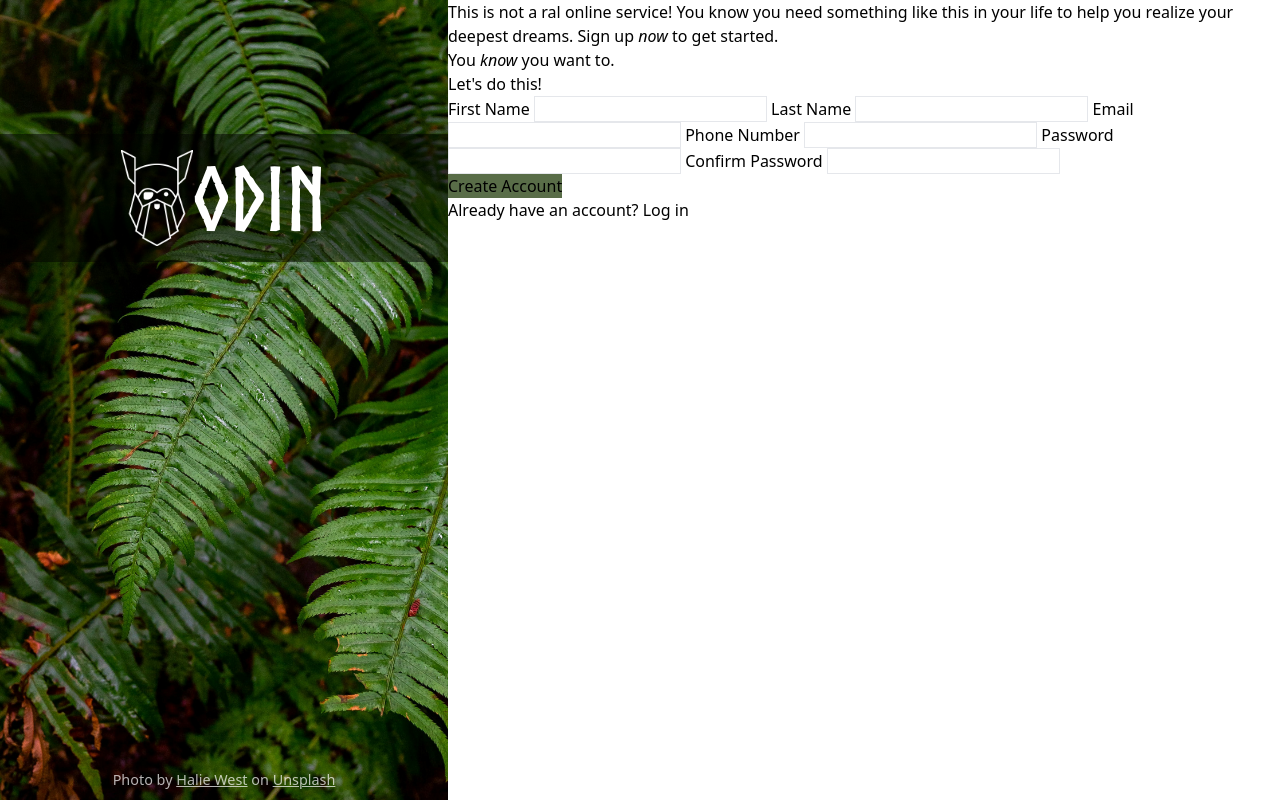
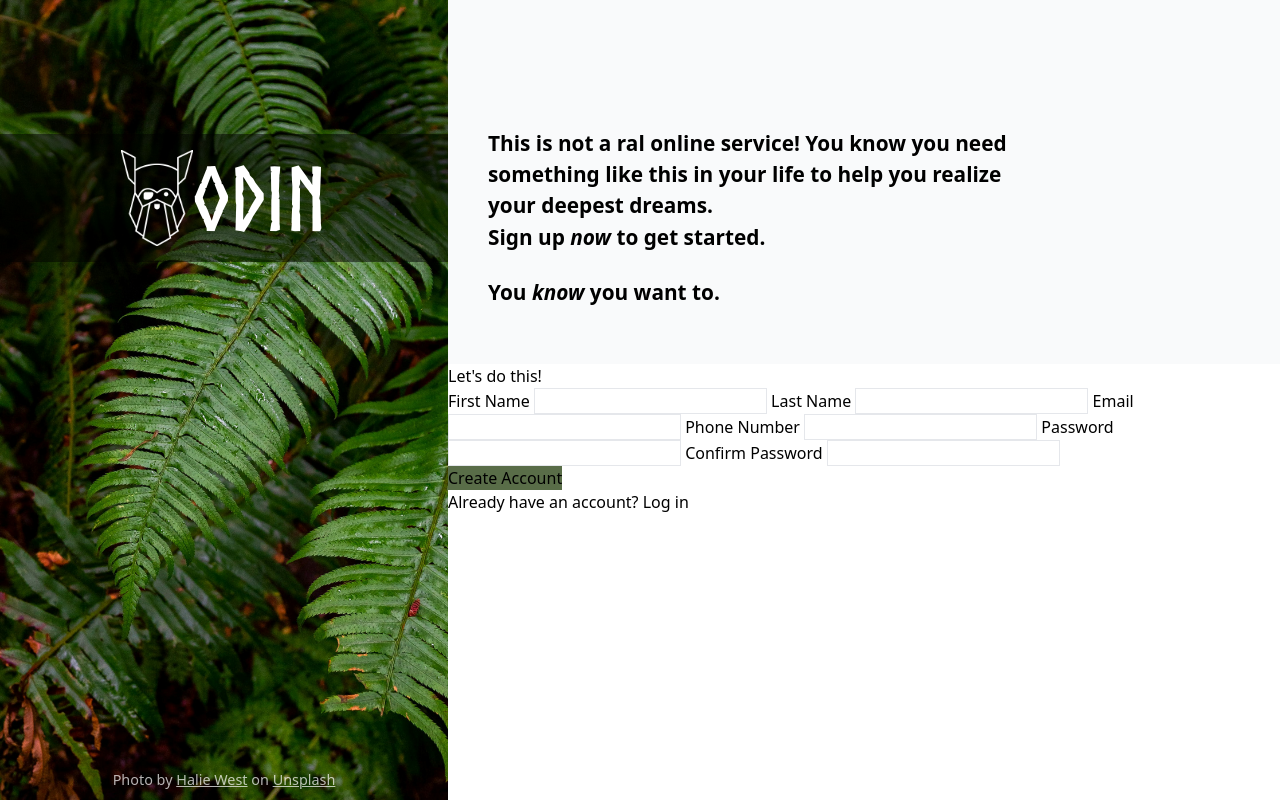
Before and after one commit to dmytroivanchuk/odin-sign-up-form, a plain HTML site: page index.html in a window 1280 px wide. Drawn offline with Linux system fonts and the light colour scheme.

Commit message:
feat: implement description page element
The required provided design includes description element with text.

```diff
--- a/index.html
+++ b/index.html
@@ -24,8 +24,8 @@
       <div class="description">
         <p>
           This is not a ral online service! You know you need something like
-          this in your life to help you realize your deepest dreams. Sign up
-          <em>now</em> to get started.
+          this in your life to help you realize your deepest dreams.<br />Sign
+          up <em>now</em> to get started.
         </p>
         <p>You <em>know</em> you want to.</p>
       </div>
--- a/style.css
+++ b/style.css
@@ -45,6 +45,7 @@ aside {
   margin-bottom: 2%;
   font-size: 0.9rem;
   opacity: 70%;
+
   > a {
     text-decoration: underline solid white 5%;
   }
@@ -52,6 +53,23 @@ aside {
 
 main {
   width: 65%;
+  display: flex;
+  flex-direction: column;
+}
+
+.description {
+  background-color: #f9fafb;
+  padding: 8rem 2.5rem 3.5rem;
+
+  p:first-of-type {
+    margin-bottom: 1.5rem;
+  }
+
+  > p {
+    max-inline-size: 45ch;
+    font-size: 1.3rem;
+    font-weight: 600;
+  }
 }
 
 button {
```
